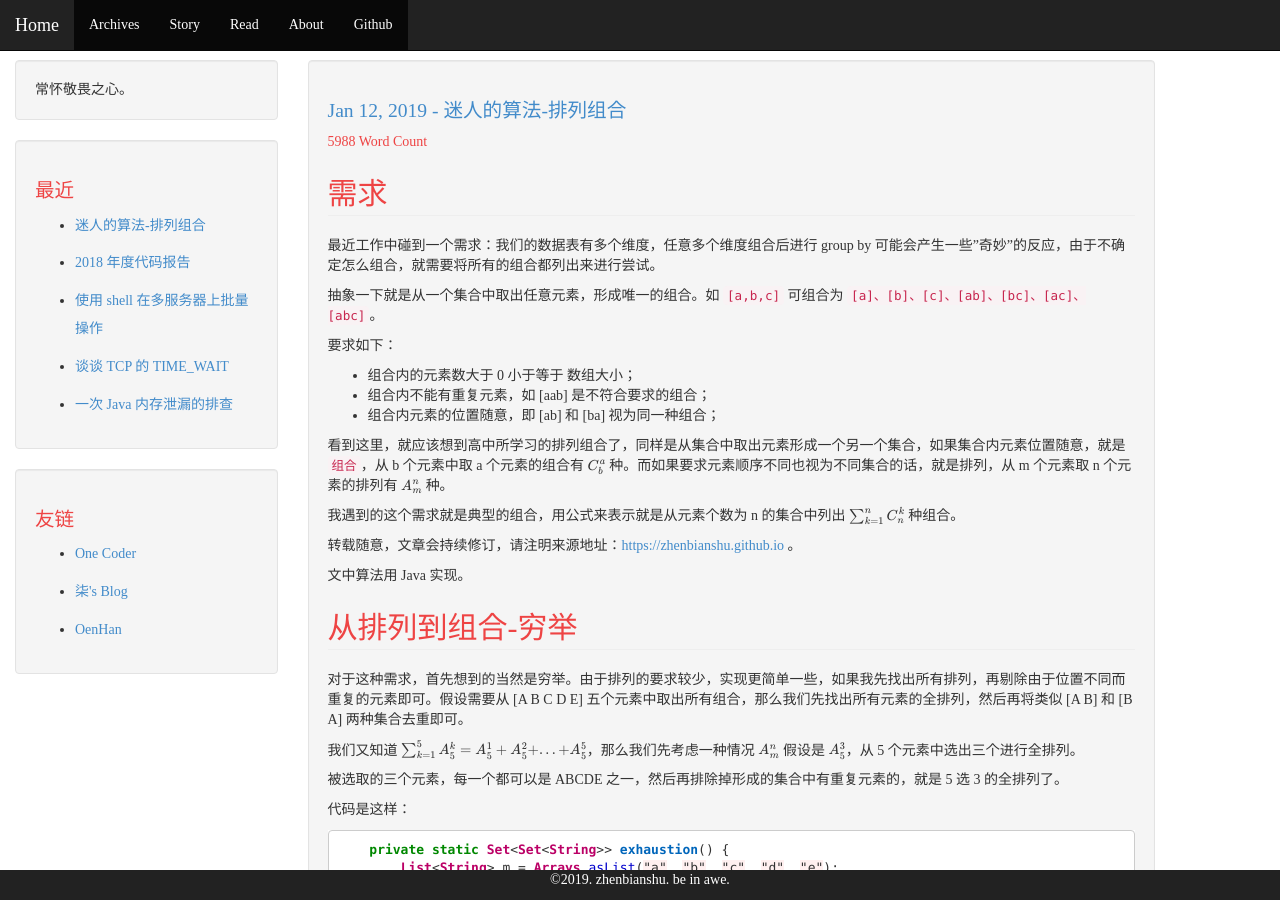
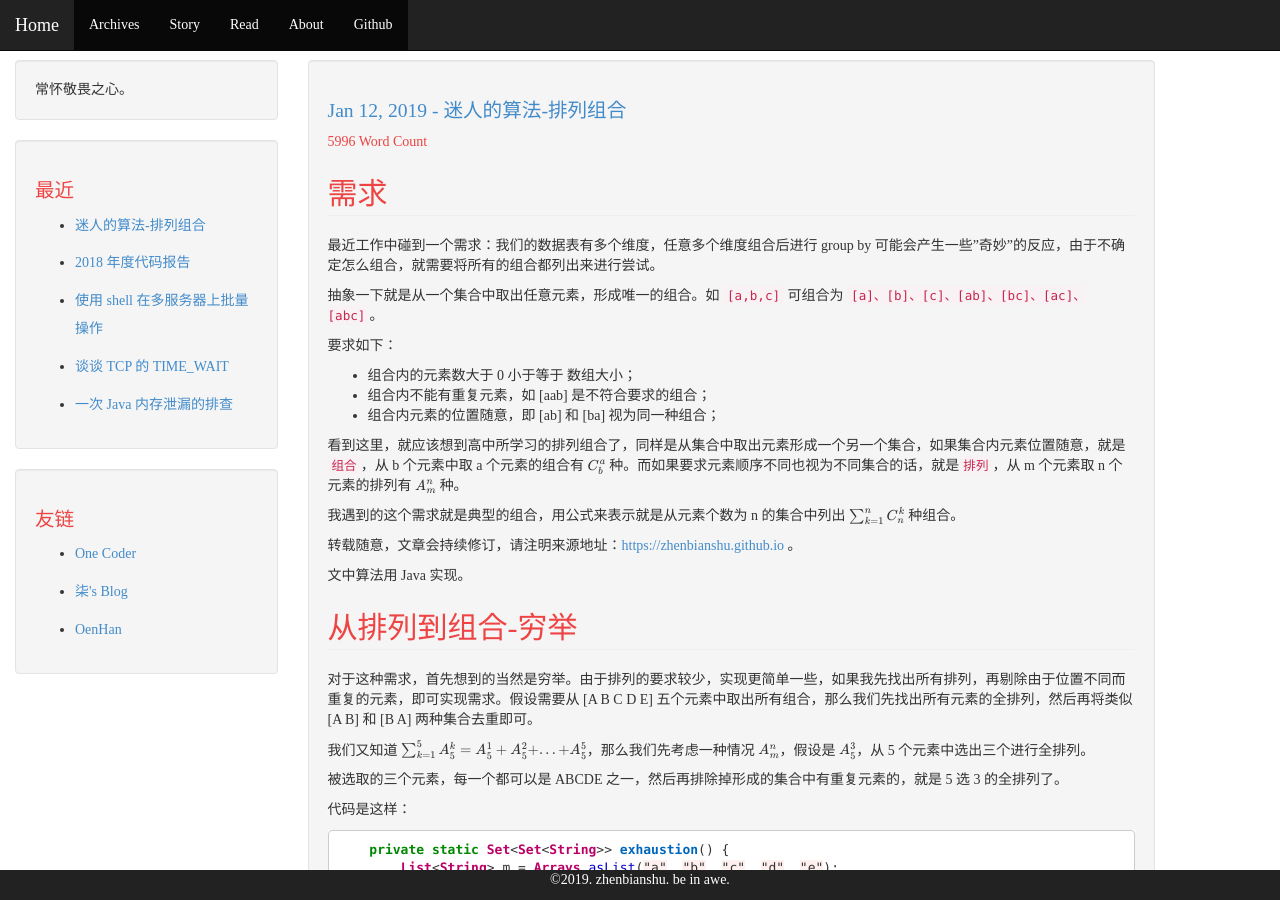
Before and after one commit to zhenbianshu/zhenbianshu.github.io, a Jekyll site: the page built from _posts/2019-01-12-charming_alg_permutation_and_combination.md, in a window 1280 px wide and 900 px high. Built offline with Jekyll 4.4.1, drawn with Linux system fonts in a browser that asks for light colours; formulas are drawn with MathJax 3; comment, search, counter and statistics services are not loaded; some of the changed text lies outside the part shown.

Commit message:
improve blog;

````diff
--- a/_posts/2019-01-12-charming_alg_permutation_and_combination.md
+++ b/_posts/2019-01-12-charming_alg_permutation_and_combination.md
@@ -19,7 +19,7 @@
 - 组合内不能有重复元素，如 [aab] 是不符合要求的组合；
 - 组合内元素的位置随意，即 [ab] 和 [ba] 视为同一种组合；
 
-看到这里，就应该想到高中所学习的排列组合了，同样是从集合中取出元素形成一个另一个集合，如果集合内元素位置随意，就是`组合`，从 b 个元素中取 a 个元素的组合有  $$C^a_b$$ 种。而如果要求元素顺序不同也视为不同集合的话，就是排列，从 m 个元素取 n 个元素的排列有 $$A^n_m$$ 种。
+看到这里，就应该想到高中所学习的排列组合了，同样是从集合中取出元素形成一个另一个集合，如果集合内元素位置随意，就是`组合`，从 b 个元素中取 a 个元素的组合有  $$C^a_b$$ 种。而如果要求元素顺序不同也视为不同集合的话，就是`排列`，从 m 个元素取 n 个元素的排列有 $$A^n_m$$ 种。
 
 我遇到的这个需求就是典型的组合，用公式来表示就是从元素个数为 n 的集合中列出 $$\sum^n_{k=1} C^k_n$$ 种组合。
 
@@ -29,9 +29,9 @@
 
 ## 从排列到组合-穷举
 ----
-对于这种需求，首先想到的当然是穷举。由于排列的要求较少，实现更简单一些，如果我先找出所有排列，再剔除由于位置不同而重复的元素即可。假设需要从 [A B C D E] 五个元素中取出所有组合，那么我们先找出所有元素的全排列，然后再将类似 [A B] 和 [B A] 两种集合去重即可。
+对于这种需求，首先想到的当然是穷举。由于排列的要求较少，实现更简单一些，如果我先找出所有排列，再剔除由于位置不同而重复的元素，即可实现需求。假设需要从 [A B C D E] 五个元素中取出所有组合，那么我们先找出所有元素的全排列，然后再将类似 [A B] 和 [B A] 两种集合去重即可。
 
-我们又知道 $$\sum^5_{k=1} A^k_5 = A^1_5 + A^2_5 + ... + A^5_5$$，那么我们先考虑一种情况 $$A^n_m$$ 假设是 $$A^3_5$$，从 5 个元素中选出三个进行全排列。
+我们又知道 $$\sum^5_{k=1} A^k_5 = A^1_5 + A^2_5 + ... + A^5_5$$，那么我们先考虑一种情况 $$A^n_m$$，假设是 $$A^3_5$$，从 5 个元素中选出三个进行全排列。
 
 被选取的三个元素，每一个都可以是 ABCDE 之一，然后再排除掉形成的集合中有重复元素的，就是 5 选 3 的全排列了。
 
@@ -159,7 +159,6 @@
 
 A  B  C  D  E
 0  0  0  1  1   [DE] = 3
-
 ...
 ```
 看到这里，应该就非常清楚了吧，每种组合都可以拆解为 N 个二进制位的表达形式，而每个二进制组合同时代表着一个十进制数字，所以每个十进制数字都就能代表着一种组合。
````
Also changed, not shown: other parts of _posts/2019-01-12-charming_alg_permutation_and_combination.md (+1 -1 lines).
